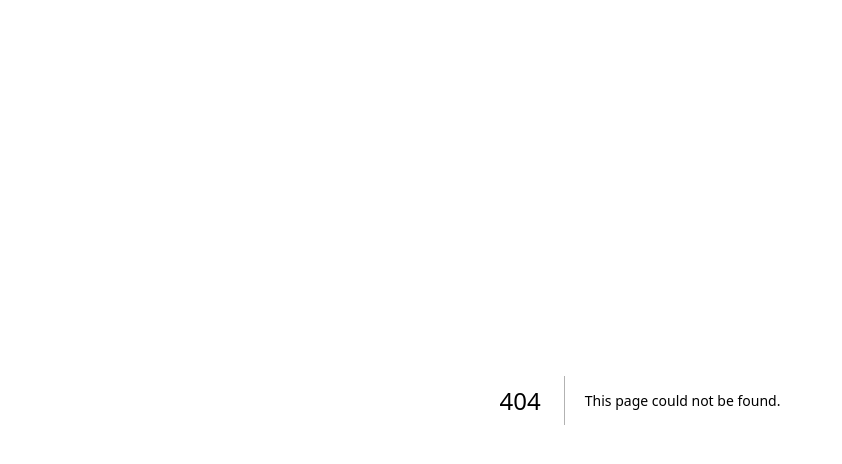
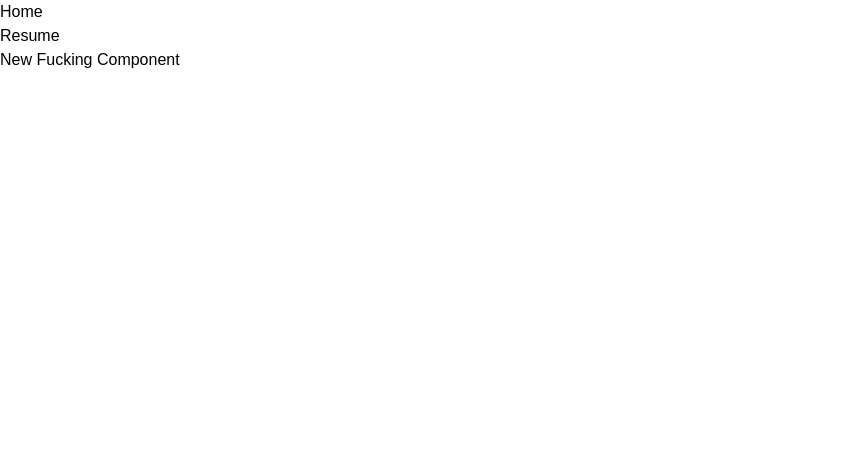
Before and after one commit to MiladKarandish/portfolio-v2, a Next.js app: page /resume in a window 1280 px wide. Before the commit this address had no page. Shown: the top 464 px of the page, without its empty margins (0-842 px from the left). Built offline with nearby package versions, Linux system fonts and the light colour scheme.

Commit message:
navigation transition added

```diff
--- a/src/app/layout.tsx
+++ b/src/app/layout.tsx
@@ -1,6 +1,7 @@
 import type { Metadata } from "next";
 import localFont from "next/font/local";
 import "./styles/globals.css";
+import { TransitionLink } from "./utils/transitionLink";
 
 const geistSans = localFont({
   src: "./fonts/GeistVF.woff",
@@ -25,7 +26,21 @@ export default function RootLayout({
 }>) {
   return (
     <html lang="en">
-      <body className={`theme-dark ${geistSans.variable} ${geistMono.variable} antialiased`}>{children}</body>
+      <body className={`theme-dark ${geistSans.variable} ${geistMono.variable} antialiased`}>
+        <header>
+          <nav>
+            <ul>
+              <li>
+                <TransitionLink href="/">Home</TransitionLink>
+              </li>
+              <li>
+                <TransitionLink href="/resume">Resume</TransitionLink>
+              </li>
+            </ul>
+          </nav>
+        </header>
+        {children}
+      </body>
     </html>
   );
 }
--- a/src/app/page.tsx
+++ b/src/app/page.tsx
@@ -2,7 +2,7 @@ import { cn } from "./utils/className";
 
 export default function Home() {
   return (
-    <div className={cn("w-full h-full")}>
+    <div className={cn("w-full")}>
       <h1 className={cn("text-3xl font-bold text-text")}>Hello</h1>
     </div>
   );
--- /dev/null
+++ b/src/app/resume/page.tsx
@@ -0,0 +1,5 @@
+const Resume = () => {
+  return <div>New Fucking Component</div>;
+};
+
+export default Resume;
--- a/src/app/styles/globals.css
+++ b/src/app/styles/globals.css
@@ -9,6 +9,9 @@ body {
   background: rgba(var(--background));
   color: rgba(var(--text));
   font-family: Arial, Helvetica, sans-serif;
+  transition-property: opacity, transform, filter, background;
+  transition-timing-function: ease-in-out;
+  transition-duration: 500ms;
 }
 
 @layer utilities {
@@ -16,3 +19,10 @@ body {
     text-wrap: balance;
   }
 }
+
+.page-transition {
+  opacity: 0;
+  background: black;
+  transform: translateY(40px);
+  filter: blur(12px);
+}
--- /dev/null
+++ b/src/app/utils/transitionLink.tsx
@@ -0,0 +1,39 @@
+"use client";
+
+import Link, { LinkProps } from "next/link";
+import { useRouter } from "next/navigation";
+
+interface Props extends LinkProps {
+  children: React.ReactNode;
+  href: string;
+}
+
+const sleep = async (sleepTime: number) => {
+  return new Promise((resolve) => setTimeout(resolve, sleepTime));
+};
+
+export const TransitionLink = ({ children, href, ...props }: Props) => {
+  const router = useRouter();
+
+  const handleTransition = async (e: React.MouseEvent<HTMLAnchorElement>) => {
+    e.preventDefault();
+
+    const body = document.querySelector("body");
+
+    body?.classList.add("page-transition");
+
+    await sleep(100);
+
+    router.push(href);
+
+    await sleep(100);
+
+    body?.classList.remove("page-transition");
+  };
+
+  return (
+    <Link onClick={handleTransition} href={href} {...props}>
+      {children}
+    </Link>
+  );
+};
```
